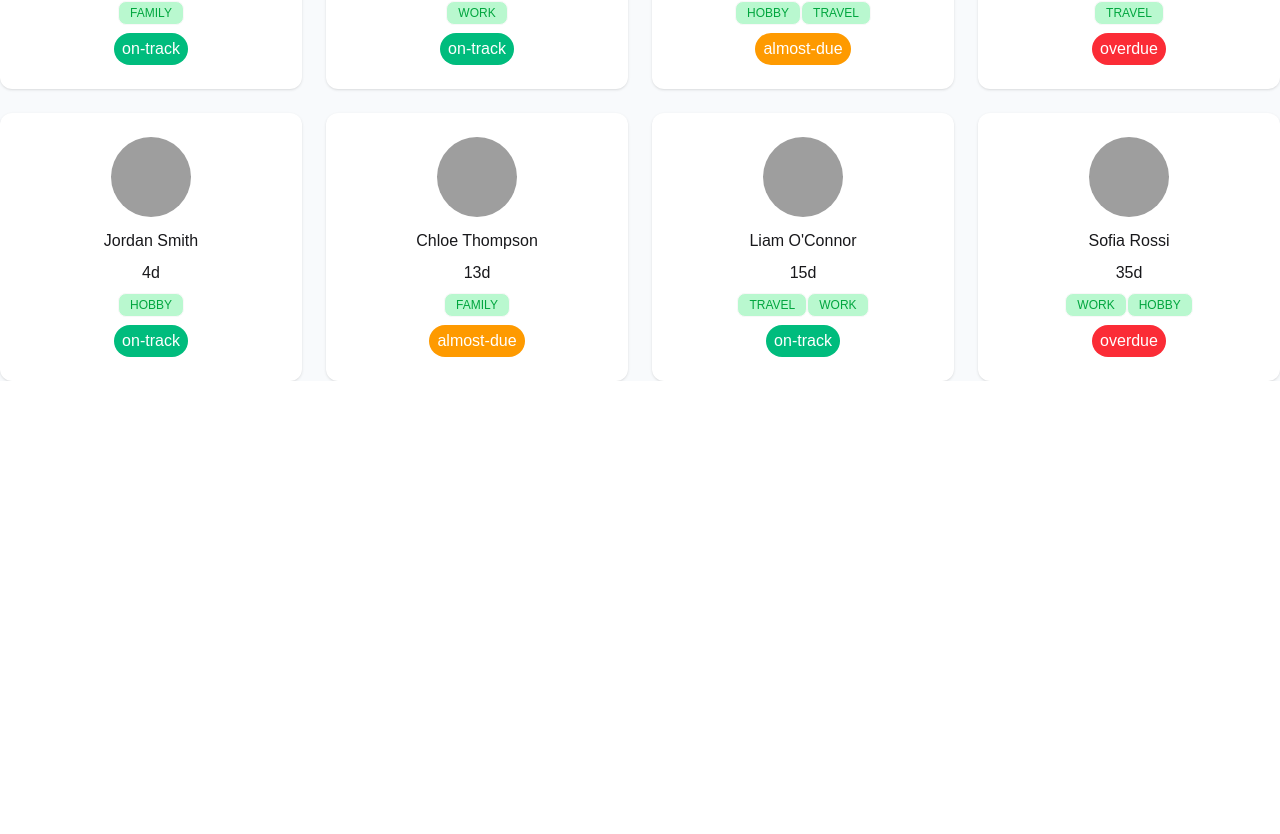
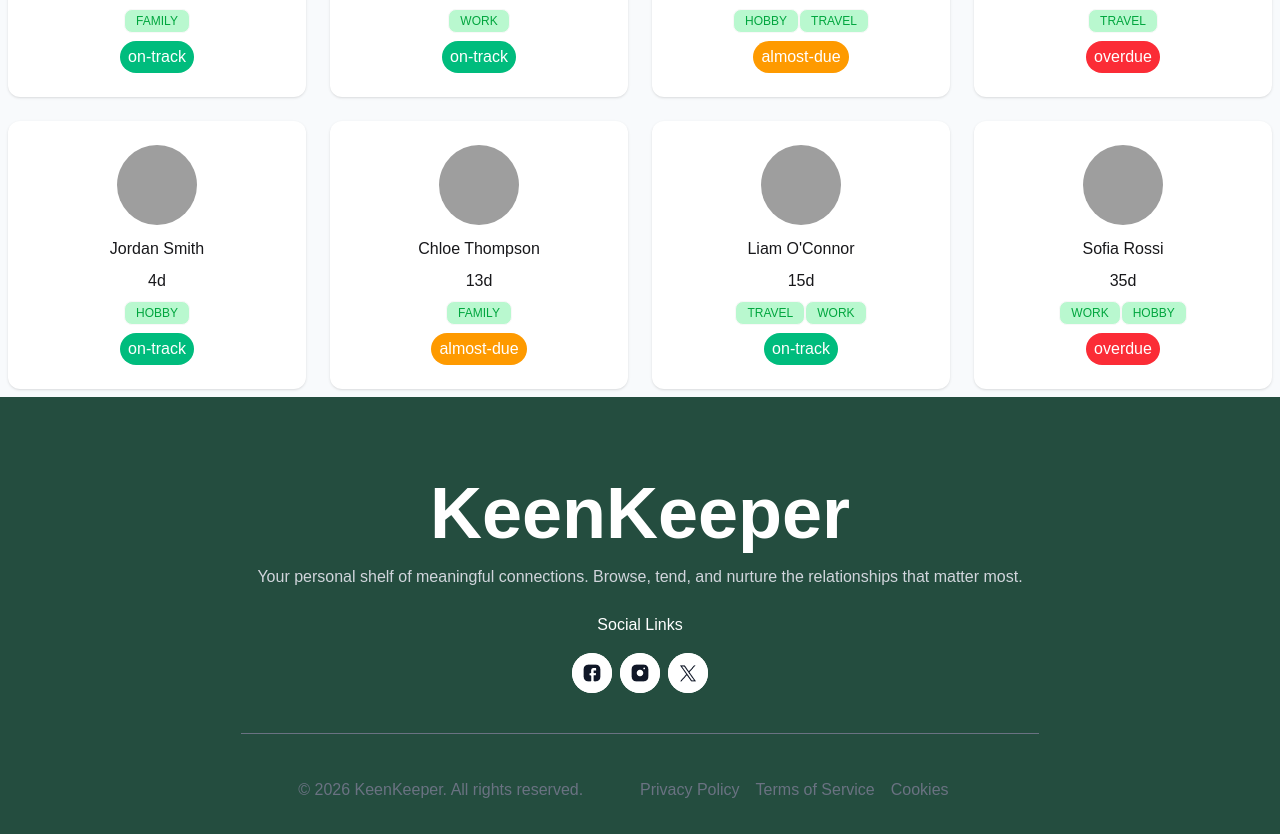
Before and after one commit to Mohim129/B13-A7-keen-keeper, a React (Vite) app: page / in a window 1280 px wide. Shown: the part 1603-2437 px from the top of the page. Before the commit the page ends 1984 px from the top, so only its background shows below. Built offline with nearby package versions, Linux system fonts and the light colour scheme; grey boxes are pictures that could not be loaded.

Commit message:
footer done

```diff
--- a/src/components/friendsList/FriendsList.jsx
+++ b/src/components/friendsList/FriendsList.jsx
@@ -5,7 +5,7 @@
 
 const FriendsList = ({ friends }) => {
   return (
-    <div className="container mx-auto">
+    <div className="container mx-auto p-2">
       <h4 className="text-2xl font-semibold mb-4 md:text-left text-center">Your Friends</h4>
       <div className='grid gap-6 lg:grid-cols-4 md:grid-cols-3 sm:grid-cols-2'>
         {
--- a/src/components/shared/Footer/Footer.jsx
+++ b/src/components/shared/Footer/Footer.jsx
@@ -1,10 +1,47 @@
 import React from 'react';
+import fb from './../../../assets/facebook.png'
+import insta from './../../../assets/instagram.png'
+import twitter from './../../../assets/twitter.png'
 
 const Footer = () => {
     return (
-        <div>
-            <footer></footer>
-        </div>
+      <div className="bg-[#244D3F] text-center md:pt-20 pt-15 pb-8 ">
+        <footer className="text-white container grid justify-center items-center gap-4">
+          <h1 className="lg:text-7xl md:text-5xl text-4xl font-semibold">
+            <span className="font-extrabold">Keen</span>Keeper
+          </h1>
+          <p className='px-4 text-gray-300'>
+            Your personal shelf of meaningful connections. Browse, tend, and
+            nurture the relationships that matter most.
+          </p>
+          <div className="grid mt-2 mb-6 gap-4">
+            <h4>Social Links</h4>
+            <div className="flex gap-2 justify-center items-center">
+              <figure className="rounded-full bg-white  ">
+                <img src={fb} alt="" />
+              </figure>
+              <figure className="rounded-full bg-white  ">
+                <img src={insta} alt="" />
+              </figure>
+              <figure className="rounded-full bg-white  ">
+                <img src={twitter} alt="" />
+              </figure>
+            </div>
+          </div>
+          <hr className="text-gray-500 font-extralight mb-7" />
+
+          <div className="grid lg:grid-cols-2 w-full lg:justify-between justify-center items-center">
+            <p className="text-gray-500">
+              © 2026 KeenKeeper. All rights reserved.
+            </p>
+            <div className='flex gap-4'>
+              <p className="text-gray-500">Privacy Policy</p>
+              <p className="text-gray-500">Terms of Service</p>
+              <p className="text-gray-500">Cookies</p>
+            </div>
+          </div>
+        </footer>
+      </div>
     );
 };
 
--- a/src/layout/MainLayout.jsx
+++ b/src/layout/MainLayout.jsx
@@ -1,12 +1,14 @@
 import React from 'react';
 import Navbar from '../components/shared/Navbar/Navbar';
 import { Outlet } from 'react-router';
+import Footer from '../components/shared/Footer/Footer';
 
 const MainLayout = () => {
     return (
         <div>
             <Navbar></Navbar>
             <Outlet></Outlet>
+            <Footer></Footer>
         </div>
     );
 };
```
